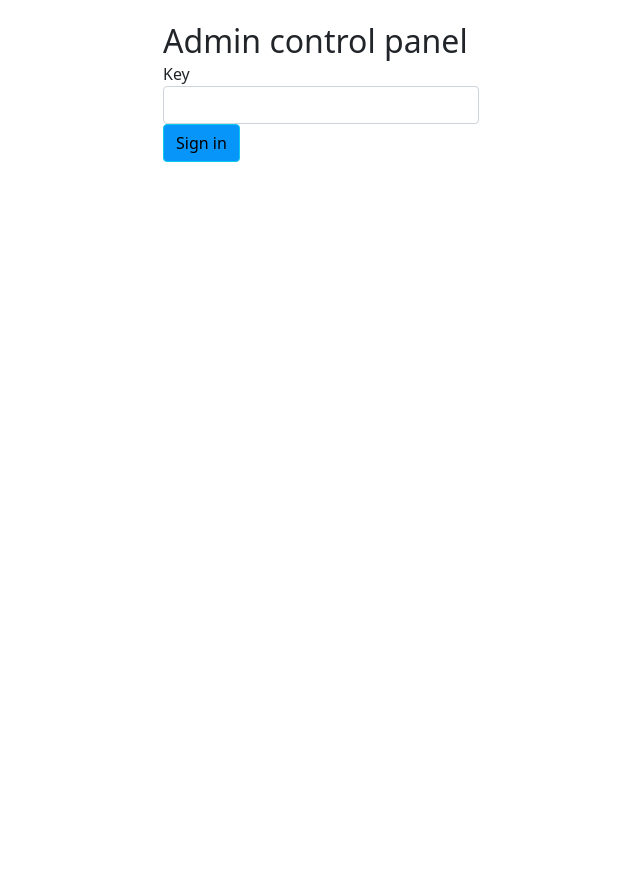
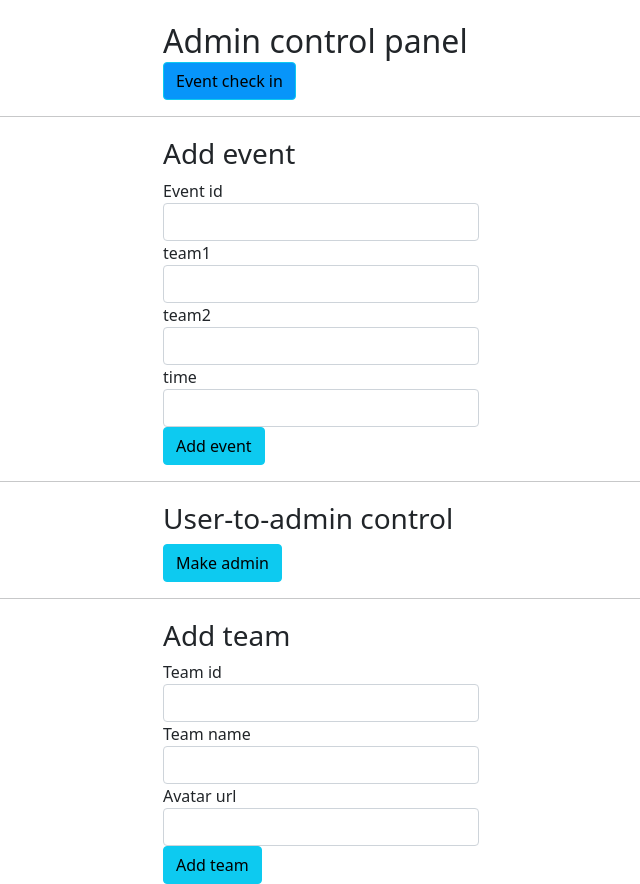
Before and after one commit to D00Movenok/TIMP-project, a Flask app: page /admin in a window 1280 px wide. Shown: the whole page, without its empty margins (319-959 px from the left). Before the commit the page ends 162 px from the top, so only its background shows below. Run offline with Flask 2, Linux system fonts and the light colour scheme; the visitor is signed in with stand-in values (Sample User, id 1); data comes from the database, SQL or seed files in the repository; some libraries are stand-ins or nearby versions.

Commit message:
admin control panel

```diff
--- a/templates/admin.html
+++ b/templates/admin.html
@@ -22,11 +22,89 @@
 							<h2>Admin control panel</h2>
 						</div>
 						<div class="form-group">
-							<label class="control-label" for="adminKey">Key</label>
-							<input id="adminKey" type="password" maxlength="25" class="form-control" placeholder="" length="40">
+							<button id="adminSubmit" type="submit" class="btn btn-info btn-block">Event check in</button>
+						</div>
+					</form>
+				</div>
+			</div>
+		</div>
+	</div>
+	<hr>
+	<div class="container">
+		<div class="row">
+			<div class="panel panel-primary">
+				<div class="panel-body">
+					<form method="POST" action="#" role="form">
+						<div class="form-group">
+							<h3>Add event</h3>
 						</div>
 						<div class="form-group">
-							<button id="adminSubmit" type="submit" class="btn btn-info btn-block">Sign in</button>
+							<label class="control-label" for="eventid">{% block eventid %}Event id{% endblock %}</label>
+							<input id="eventid" maxlength="25" class="form-control" placeholder="" length="40">
+						</div>
+						<div class="form-group">
+							<label class="control-label" for="eventid">{% block team1 %}team1{% endblock %}</label>
+							<input id="eventteam1" maxlength="25" class="form-control" placeholder="" length="40">
+						</div>
+						<div class="form-group">
+							<label class="control-label" for="eventid">{% block team2 %}team2{% endblock %}</label>
+							<input id="eventteam2" maxlength="25" class="form-control" placeholder="" length="40">
+						</div>
+						<div class="form-group">
+							<label class="control-label" for="eventid">{% block time %}time{% endblock %}</label>
+							<input id="eventtime" maxlength="25" class="form-control" placeholder="" length="40">
+						</div>
+						<div class="form-group">
+							<button id="eventSubmit" type="submit" class="btn btn-info btn-block">Add event</button>
+						</div>
+					</form>
+				</div>
+			</div>
+		</div>
+	</div>
+	<hr>
+	<div class="container">
+		<div class="row">
+			<div class="panel panel-primary">
+				<div class="panel-body">
+					<form method="POST" action="#" role="form">
+						<div class="form-group">
+							<h3>User-to-admin control</h3>
+						</div>
+						{% for user_name in user_list %}
+								<input type="checkbox" name="option" value="un">{{user_name}}<Br>
+						{% endfor %}
+						<div class="form-group">
+							<button id="makeAmdSubmit" type="submit" class="btn btn-info btn-block">Make admin</button>
+						</div>
+					</form>
+				</div>
+			</div>
+		</div>
+	</div>
+	<hr>
+	<div class="container">
+		<div class="row">
+			<div class="panel panel-primary">
+				<div class="panel-body">
+					<form method="POST" action="#" role="form">
+						<div class="form-group">
+							<h3>Add team</h3>
+						</div>
+						<div class="form-group">
+							<label class="control-label" for="eventid">{% block teamid %}Team id{% endblock %}</label>
+							<input id="teamid" maxlength="25" class="form-control" placeholder="" length="40">
+						</div>
+						<div class="form-group">
+							<label class="control-label" for="eventid">{% block teamname %}Team name{% endblock %}</label>
+							<input id="teamname" maxlength="25" class="form-control" placeholder="" length="40">
+						</div>
+						<div class="form-group">
+							<label class="control-label" for="eventid">{% block teamavatar %}Avatar url{% endblock %}</label>
+							<input id="teamavatar" maxlength="25" class="form-control" placeholder="" length="40">
+						</div>
+						<div class="form-group">
+							<button id="teamSubmit" type="submit" class="btn btn-info btn-block">Add team</button>
 						</div>
 					</form>
 				</div>
```
